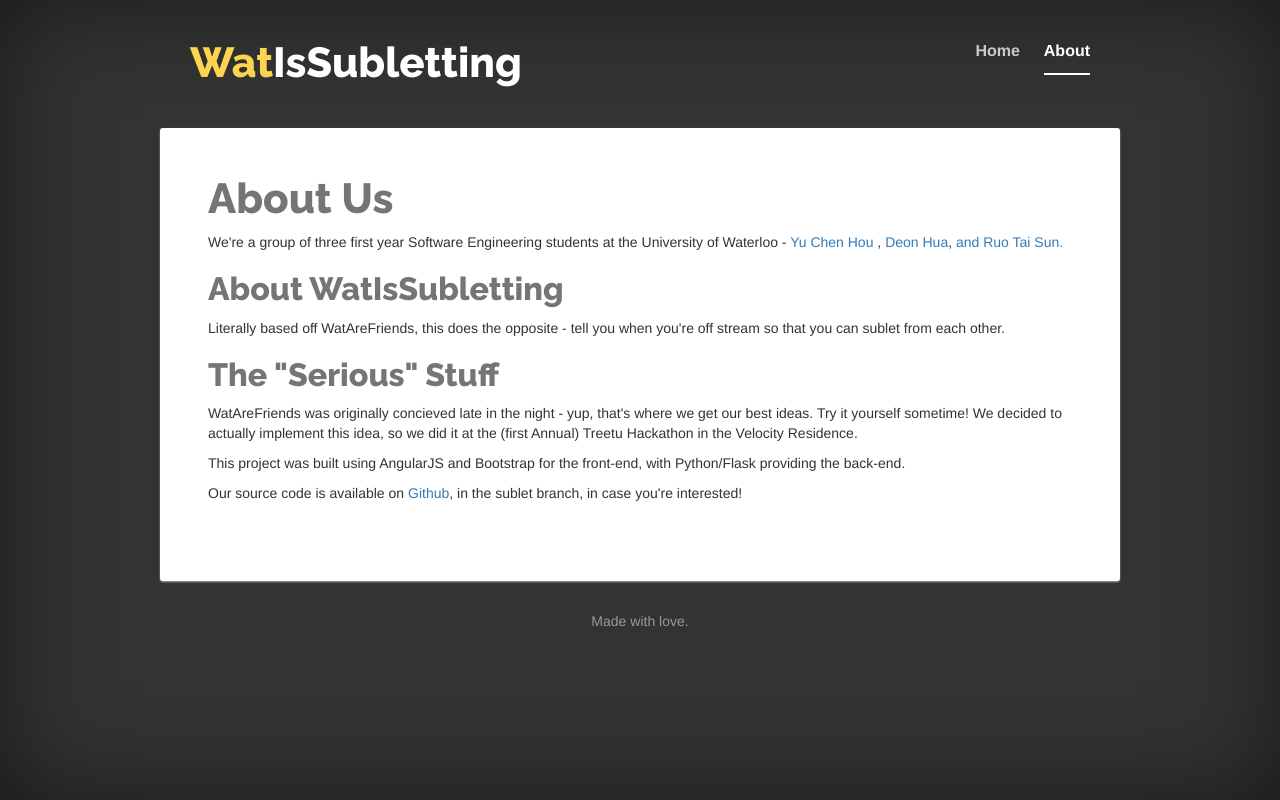
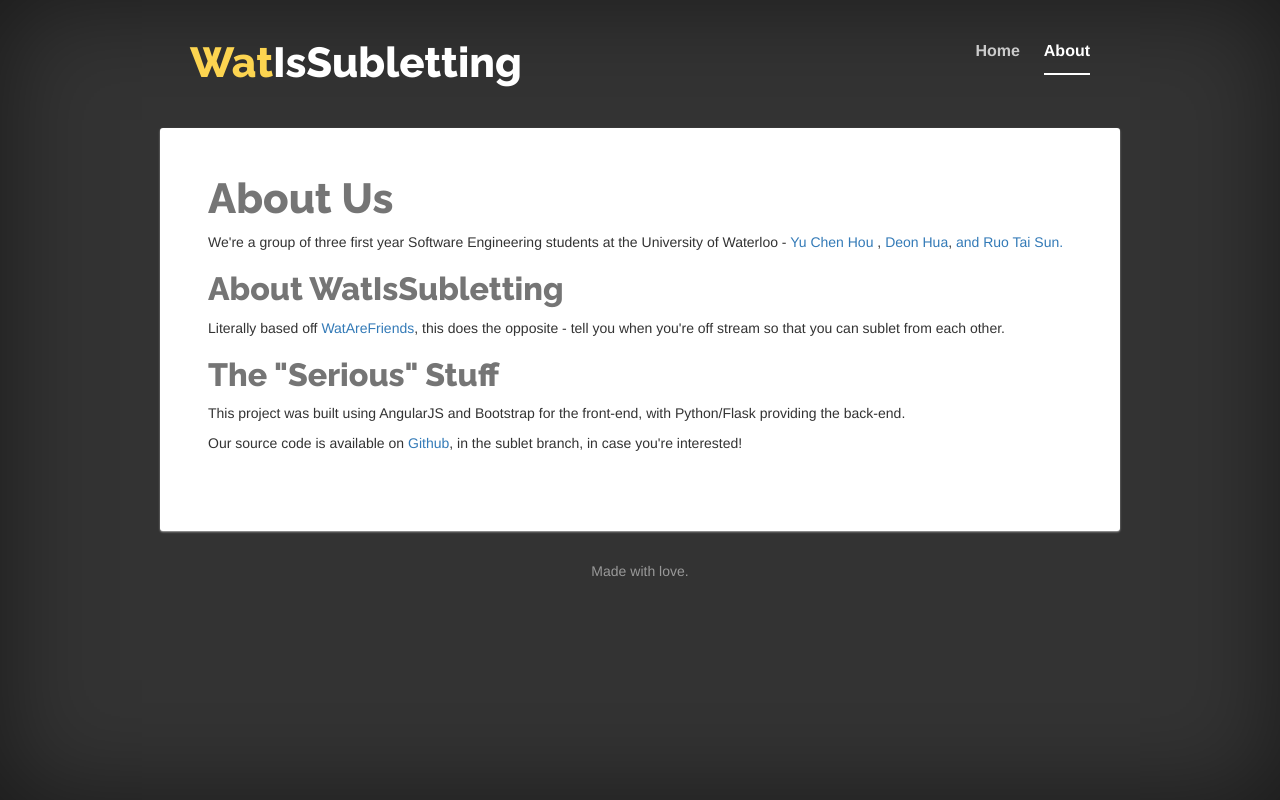
Before and after one commit to icechen1/watissubletting, a Flask app: page /about.html in a window 1280 px wide. Run offline with Flask 2, Linux system fonts and the light colour scheme; some libraries are stand-ins or nearby versions.

Commit message:
HTML changes

```diff
--- a/templates/about.html
+++ b/templates/about.html
@@ -52,11 +52,10 @@
         <p>We're a group of three first year Software Engineering students at the University of Waterloo - <a href ="https://github.com/icechen1">Yu Chen Hou</a>
             , <a href = "https://github.com/DeonHua">Deon Hua</a>, <a href = "https://github.com/rtsun95">and Ruo Tai Sun.</a></p>
         <h2>About WatIsSubletting</h2>
-        <p>Literally based off WatAreFriends, this does the opposite - tell you when you're off stream so that you can sublet from each other.</p>
+		  <p>Literally based off <a href = "http://watarefriends.herokuapp.com">WatAreFriends</a>, this does the opposite - tell you when you're off stream so that you can sublet from each other.</p>
         <h2>The "Serious" Stuff</h2>
-        <p>WatAreFriends was originally concieved late in the night - yup, that's where we get our best ideas. Try it yourself sometime! We decided to            actually implement this idea, so we did it at the (first Annual) Treetu Hackathon in the Velocity Residence.</p>
         <p>This project was built using AngularJS and Bootstrap for the front-end, with Python/Flask providing the back-end.</p>
-        <p>Our source code is available on <a href = "https://github.com/icechen1/coop-friendship">Github</a>, in the sublet branch, in case you're interested!</p>
+        <p>Our source code is available on <a href = "https://github.com/icechen1/watissubletting" target = "_blank">Github</a>, in the sublet branch, in case you're interested!</p>
         <br>
 
       </div>
```
